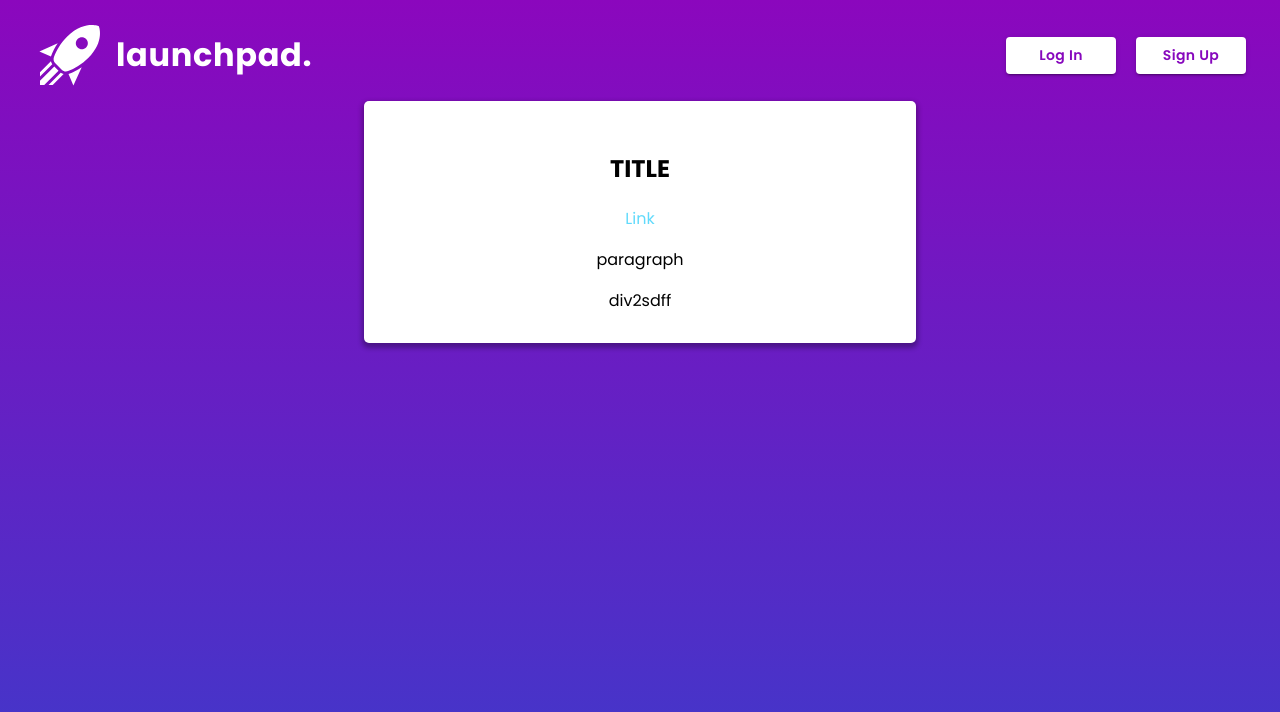
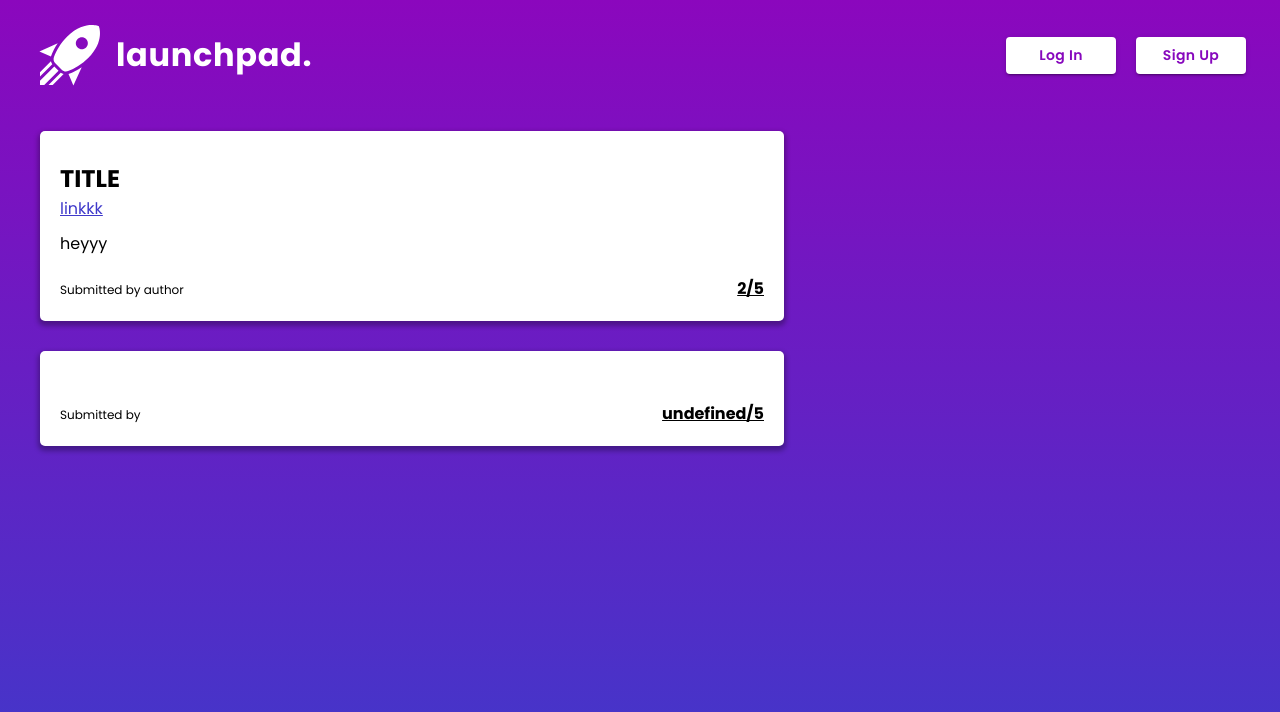
Before and after one commit to Felix-Poon/RSE-Launchpad-Frontend, a React (Create React App) app: page /search/login in a window 1280 px wide. Shown: the top 712 px of the page. Built offline with nearby package versions, Linux system fonts and the light colour scheme.

Commit message:
Search result done

```diff
--- a/src/App.css
+++ b/src/App.css
@@ -57,8 +57,9 @@ body {
 
 
 a {
-  color: #61dafb;
+  color: #3F39CA;
   text-decoration: none;
+
 }
 
 .box-generic {
--- a/src/components/SearchCard.js
+++ b/src/components/SearchCard.js
@@ -1,20 +1,70 @@
 import React from 'react';
 import { makeStyles } from '@material-ui/core/styles';
+
+import { Container, Box } from '@material-ui/core';
 
 const useStyles = makeStyles((theme) => ({
   card: {
     backgroundColor: 'white'
+  },
+  box: {
+    textAlign: 'left',
+    justifyContent: 'left',
+    borderRadius: '5px',
+    boxShadow: '0 3px 5px 2px rgba(0,0,0,.3)',
+    padding: '20px',
+    margin: '30px 40px',
+    width: '55vw'
+  },
+  cardHeader: {
+    margin: '10px 0',
+  },
+  cardTitle: {
+    margin: 0,
+  },
+  cardText: {
+    margin: 0,
+  },
+  cardAuthor: {
+    margin: '25px 0 0 0',
+    fontSize: '0.75rem'
+  },
+  footer: {
+    display: 'flex',
+    flexDirection: 'row',
+  },
+  rating: {
+    margin: '20px 0 0 0',
+    float: 'right'
   }
 }));
 
 
-export function SearchCard() {
+export function SearchCard(props) {
   const classes = useStyles();
+  const href = `/${props.link}`;
+  const rating = `${props.rating}/5`
+
   return(
-    <div className={classes.card}>
-      <h2>TITLE</h2>
-      <a>Link</a>
-      <p>paragraph</p>
-    </div>
+      <Box bgcolor='white' color="black" className={classes.box}>
+        <div>
+          <div className={classes.cardHeader}>
+            <h2 className={classes.cardTitle}>{props.title}</h2>
+            <a href={href}>
+              <u>{props.link}</u>
+            </a>
+          </div>
+          <p className={classes.cardText}>{props.text}</p>
+        </div>
+        <div className={classes.footer}>
+
+          <p className={classes.cardAuthor}>Submitted by {props.author}</p>
+          <div style={{flex:1}}/>
+          <h4 className={classes.rating}>
+              <u>{rating}</u>
+          </h4>
+        </div>
+      </Box>
+
   );
 }
--- a/src/pages/Search.js
+++ b/src/pages/Search.js
@@ -1,31 +1,30 @@
 import React from 'react';
 import { SearchCard } from '../components/SearchCard';
 import { makeStyles } from '@material-ui/core/styles';
-import { Container, Box } from '@material-ui/core';
 
 const useStyles = makeStyles((theme) => ({
   root: {
-    margin: '40px'
+    /* argin: '50px' */
   }
 }));
 
 export function Search() {
   const classes = useStyles();
   return(
-    <Container component="main" maxWidth="sm">
-      <Box bgcolor='white' color="black" className='box-generic'>
+    <div className={classes.root}>
       <div>
+
+        <SearchCard
+          title='TITLE'
+          link='linkkk'
+          text='heyyy'
+          author='author'
+          rating='2'
+        />
+
         <SearchCard />
       </div>
-      <div>
-        div2sdff
-      </div>
-
-
-      </Box>
-
-
-    </Container>
+    </div>
 
   );
 }
```
